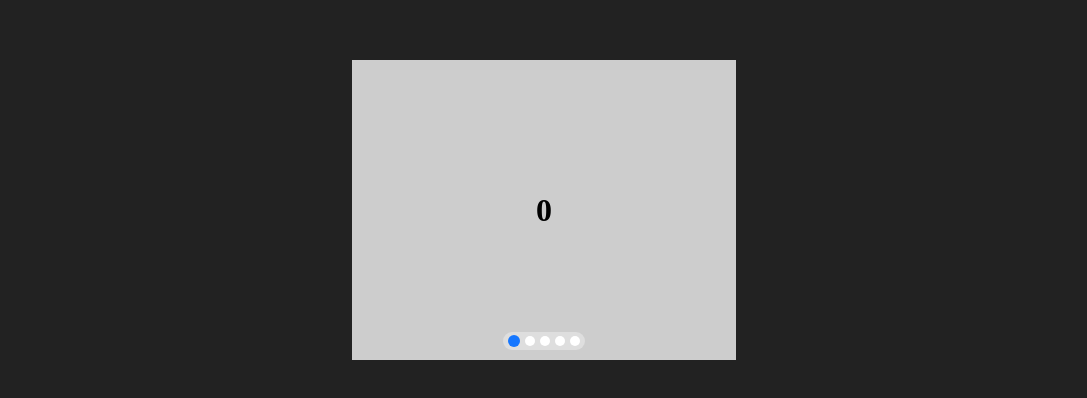
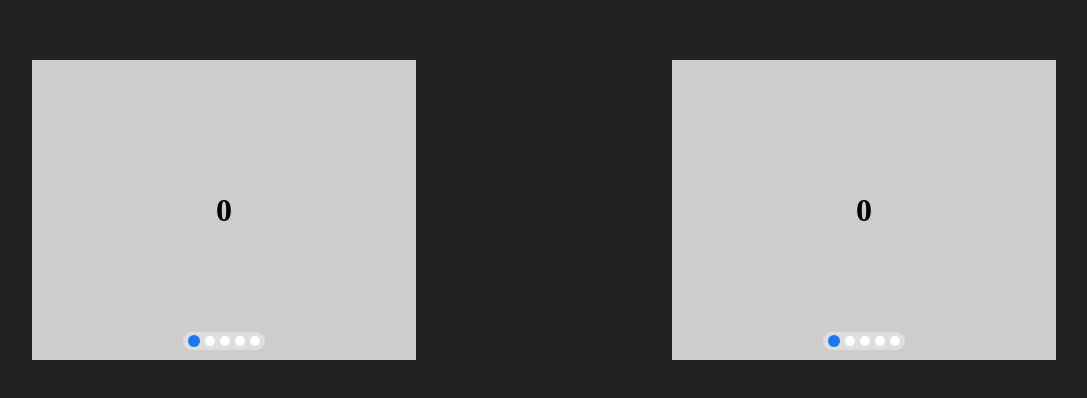
Before and after one commit to JokerQuan/carousel-react, a React (Vite) app: page / in a window 1280 px wide. Shown: the part 190-588 px from the top of the page, without its empty margins (96-1183 px from the left). Built offline with nearby package versions, Linux system fonts and the light colour scheme.

Commit message:
support vertical slide

```diff
--- a/src/App.css
+++ b/src/App.css
@@ -3,6 +3,6 @@
   height: 100vh;
   background-color: #222222;
   display: flex;
-  justify-content: center;
+  justify-content: space-around;
   align-items: center;
 }
--- a/src/App.tsx
+++ b/src/App.tsx
@@ -3,7 +3,7 @@ import './App.css'
 import Carousel from './components/Carousel'
 
 function App() {
-  const imgData = [{
+  const childrenData = [{
     link: "https://www.bing.com",
   }, {
     link: "https://www.youtube.com",
@@ -29,7 +29,27 @@ function App() {
         onItemClick={item => console.log(item)}
       >
         {
-          imgData.map((item, index) => (
+          childrenData.map((item, index) => (
+            <div key={item.link} style={{backgroundColor:"#cdcdcd", height:"100%", display:"flex", alignItems:"center", justifyContent:"center"}}>
+              <h1>{index}</h1>
+            </div>
+          ))
+        }
+      </Carousel>
+      <Carousel
+        width={"30%"}
+        height={"300px"}
+        pauseDuration={1000}
+        slideDuration={500}
+        direction={1}
+        autoPlay={true}
+        pauseOnHover={true}
+        tweenAnime="ease"
+        orientation='vertical'
+        onItemClick={item => console.log(item)}
+      >
+        {
+          childrenData.map((item, index) => (
             <div key={item.link} style={{backgroundColor:"#cdcdcd", height:"100%", display:"flex", alignItems:"center", justifyContent:"center"}}>
               <h1>{index}</h1>
             </div>
--- a/src/components/Carousel/index.css
+++ b/src/components/Carousel/index.css
@@ -6,12 +6,22 @@
   width: 100%;
 }
 
-.carousel .slider {
+.carousel .slider.horizontal {
   position: relative;
   display: flex;
+  flex-direction: row;
+  height: "100%";
 }
 
-.carousel .slider .slice {
+.carousel .slider.vertical {
+  position: relative;
+  display: flex;
+  flex-direction: column;
+  width: "100%";
+}
+
+.carousel .slider.horizontal .slice,
+.carousel .slider.vertical .slice {
   flex: 1;
   overflow: hidden;
 }
--- a/src/components/Carousel/index.tsx
+++ b/src/components/Carousel/index.tsx
@@ -28,6 +28,7 @@ export interface ICarouselProps {
   bottomCursorActiveColor?: string;
   draggable?: boolean;
   dragthreshold?: number;
+  orientation?: "horizontal" | "vertical"
   onItemClick?: (item: ClickedItem) => void;
   children: Array<React.ReactNode>;
 }
@@ -48,6 +49,7 @@ const Carousel: FunctionComponent<ICarouselProps> = (props) => {
     bottomCursorActiveColor = "#1677ff",
     draggable = true,
     dragthreshold = 150,
+    orientation = "horizontal",
     onItemClick,
     children,
   } = props
@@ -58,6 +60,7 @@ const Carousel: FunctionComponent<ICarouselProps> = (props) => {
   const sliderRef = useRef<HTMLDivElement>(null)
   const slidingRef = useRef(false)
   const rafRef = useRef(-1)
+  const slidePropRef = useRef<"left" | "top">("left")
   const dataRef = useRef([
     children[children.length - 1],
     ...children,
@@ -83,9 +86,18 @@ const Carousel: FunctionComponent<ICarouselProps> = (props) => {
     } else {
       leftRef.current = (dataRef.current.length - 2) * 100
     }
-    sliderRef.current!.style.left = `${-leftRef.current}%`
 
-    absPerWidthRef.current = sliderRef.current!.getBoundingClientRect().width / dataRef.current.length
+    slidePropRef.current = orientation === "vertical" ? "top" : "left"
+
+    sliderRef.current!.style[slidePropRef.current] = `${-leftRef.current}%`
+
+    let sliderRect = sliderRef.current!.getBoundingClientRect()
+    if (orientation === "vertical") {
+      absPerWidthRef.current = sliderRect.height / dataRef.current.length
+    } else {
+      absPerWidthRef.current = sliderRect.width / dataRef.current.length
+    }
+
   }
 
   useEffect(init, [])
@@ -113,7 +125,7 @@ const Carousel: FunctionComponent<ICarouselProps> = (props) => {
       const currTime = Math.min(slideDuration, Date.now() - startTime)
       leftRef.current = tweenFn(currTime, b, c, slideDuration)
       if (leftRef.current !== b + c) {
-        sliderRef.current!.style.left = `${-leftRef.current}%`
+        sliderRef.current!.style[slidePropRef.current] = `${-leftRef.current}%`
         rafRef.current = requestAnimationFrame(anim)
       } else {
         slidingRef.current = false
@@ -127,11 +139,11 @@ const Carousel: FunctionComponent<ICarouselProps> = (props) => {
   const calcNext = () => {
     if (leftRef.current >= (dataRef.current.length - 1) * 100) {
       leftRef.current = 100
-      sliderRef.current!.style.left = `${-leftRef.current}%`
+      sliderRef.current!.style[slidePropRef.current] = `${-leftRef.current}%`
       updateCurrent(1)
     } else if (leftRef.current <= 0) {
       leftRef.current = (dataRef.current!.length - 2) * 100
-      sliderRef.current!.style.left = `${-leftRef.current}%`
+      sliderRef.current!.style[slidePropRef.current] = `${-leftRef.current}%`
       updateCurrent(dataRef.current!.length - 2)
     } else {
       // calculate autoplay and pause
@@ -201,16 +213,17 @@ const Carousel: FunctionComponent<ICarouselProps> = (props) => {
     if (!draggable) return;
     e.preventDefault()
     e.stopPropagation()
-    mouseDownClientXRef.current = e.clientX
+    mouseDownClientXRef.current = orientation === "vertical" ? e.clientY : e.clientX
   }
 
   const handleMouseMove = (e: MouseEvent) => {
     if (!draggable) return;
     if (mouseDownClientXRef.current === -1) return;
     preventClick.current = true
-    mouseMoveClientXRef.current = e.clientX
+    mouseMoveClientXRef.current = orientation === "vertical" ? e.clientY : e.clientX
     const offset = (mouseMoveClientXRef.current - mouseDownClientXRef.current) / absPerWidthRef.current * 100
-    sliderRef.current!.style.left = `${-(leftRef.current - offset)}%`
+
+    sliderRef.current!.style[slidePropRef.current] = `${-(leftRef.current - offset)}%`
   }
 
   const handleMouseUp = (e: MouseEvent) => {
@@ -263,6 +276,19 @@ const Carousel: FunctionComponent<ICarouselProps> = (props) => {
     }
   }
 
+  const calcSliderStyle = () => {
+    if (orientation === "vertical") {
+      return {
+        width: "100%",
+        height: `${dataRef.current.length * 100}%`,
+      } as React.CSSProperties
+    }
+    return {
+      width: `${dataRef.current.length * 100}%`,
+      height: "100%"
+    } as React.CSSProperties
+  }
+
   return (
     <div className='carousel' style={{width, height}}
       onMouseEnter={pauseTimer}
@@ -271,8 +297,8 @@ const Carousel: FunctionComponent<ICarouselProps> = (props) => {
       onMouseMove={handleMouseMove}
       onMouseUp={handleMouseUp}
     >
-      <div className='slider' ref={sliderRef}
-        style={{width: `${dataRef.current.length * 100}%`, height: "100%"}}
+      <div className={`slider ${orientation}`} ref={sliderRef}
+        style={calcSliderStyle()}
       >
         {
           dataRef.current.map((child, index) => (
```
